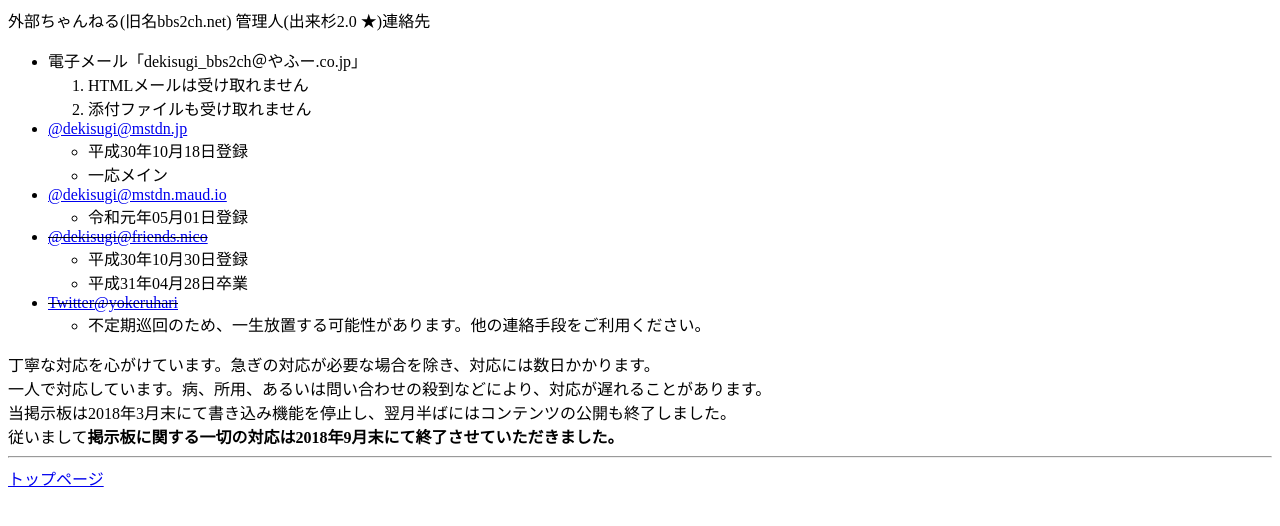
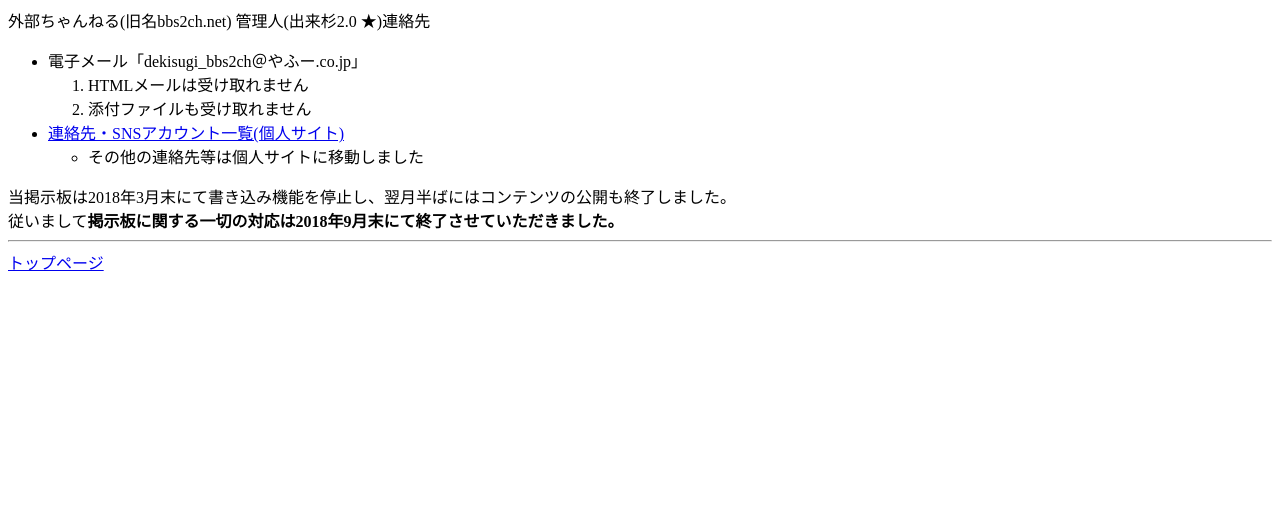
Before and after one commit to dekisugi/bbs2ch.net, a plain HTML site: page docs/renraku.html in a window 1280 px wide. Drawn offline with Linux system fonts and the light colour scheme.

Commit message:
連絡先一覧を個人サイト(geeko.dev)へ移動。

```diff
--- a/docs/renraku.html
+++ b/docs/renraku.html
@@ -12,31 +12,12 @@
       <li>添付ファイルも受け取れません</li>
     </ol>
   </li>
-  <li><a rel="me" href="https://mstdn.jp/@dekisugi">@dekisugi@mstdn.jp</a>
+  <li><a rel="me" href="https://geeko.dev/contacts.html">連絡先・SNSアカウント一覧(個人サイト)</a>
     <ul>
-      <li>平成30年10月18日登録</li>
-      <li>一応メイン</li>
-    </ul>
-  </li>
-  <li><a rel="me" href="https://mstdn.maud.io/@dekisugi">@dekisugi@mstdn.maud.io </a>
-    <ul>
-      <li>令和元年05月01日登録</li>
-    </ul>
-  </li>
-  <li><del><a rel="me" href="https://friends.nico/@dekisugi">@dekisugi@friends.nico</a></del>
-    <ul>
-      <li>平成30年10月30日登録</li>
-      <li>平成31年04月28日卒業</li>
-    </ul>
-  </li>
-  <li><del><a rel="me" href="https://twitter.com/yokeruhari">Twitter@yokeruhari</a></del>
-    <ul>
-      <li>不定期巡回のため、一生放置する可能性があります。他の連絡手段をご利用ください。</li>
+      <li>その他の連絡先等は個人サイトに移動しました</li>
     </ul>
   </li>
 </ul>
-丁寧な対応を心がけています。急ぎの対応が必要な場合を除き、対応には数日かかります。<br>
-一人で対応しています。病、所用、あるいは問い合わせの殺到などにより、対応が遅れることがあります。<br>
 当掲示板は2018年3月末にて書き込み機能を停止し、翌月半ばにはコンテンツの公開も終了しました。<br>
 従いまして<strong>掲示板に関する一切の対応は2018年9月末にて終了させていただきました。</strong><br>
 <hr>
```
